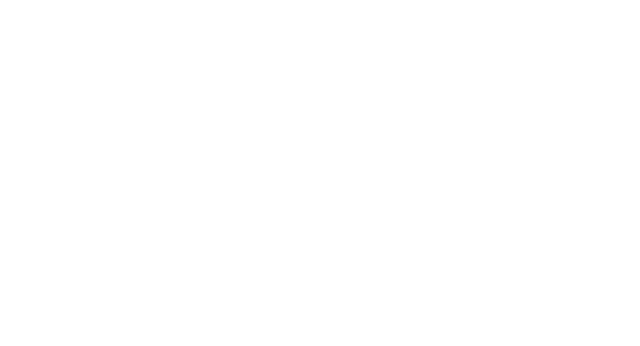
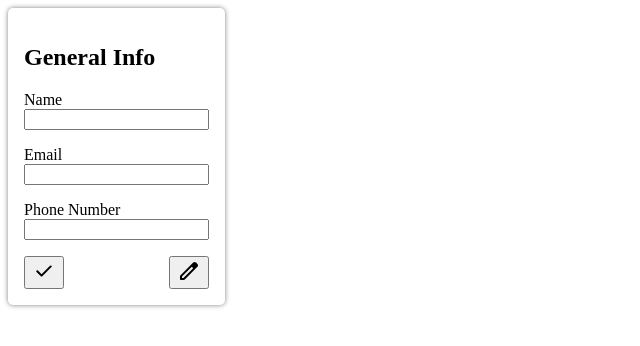
Before and after one commit to BinoManjesh/resume-maker, a React (Vite) app: page / in a window 1280 px wide. Shown: the top 346 px of the page, without its empty margins (0-640 px from the left). Built offline with nearby package versions, Linux system fonts and the light colour scheme.

Commit message:
Add General info form

```diff
--- a/src/App.jsx
+++ b/src/App.jsx
@@ -1,3 +1,4 @@
+import "./styles/app.css";
 import EducationForm from "./components/form/Education.jsx";
 import ExperienceForm from "./components/form/Experience.jsx";
 import GeneralInfoForm from "./components/form/GeneralInfo.jsx";
--- /dev/null
+++ b/src/components/form/Form.jsx
@@ -0,0 +1,28 @@
+import "../../styles/form.css";
+import EditIcon from "../../assets/edit-icon.svg";
+import SubmitIcon from "../../assets/submit-icon.svg";
+
+function Form({ heading, children, onSubmit = () => {} }) {
+  return (
+    <form
+      onSubmit={(e) => {
+        onSubmit(e);
+        e.preventDefault();
+        console.log("bruh");
+      }}
+    >
+      <h2>{heading}</h2>
+      {children}
+      <div className="buttons">
+        <button>
+          <img src={SubmitIcon} alt="submit" />
+        </button>
+        <button>
+          <img src={EditIcon} alt="edit" />
+        </button>
+      </div>
+    </form>
+  );
+}
+
+export default Form;
--- a/src/components/form/GeneralInfo.jsx
+++ b/src/components/form/GeneralInfo.jsx
@@ -1,3 +1,25 @@
-function GeneralInfo() {}
+import Form from "./Form";
+import Input from "./Input";
+import { useState } from "react";
+
+function GeneralInfo() {
+  const [name, setName] = useState("");
+  const [email, setEmail] = useState("");
+  const [phoneNumber, setPhoneNumber] = useState("");
+  return (
+    <Form heading="General Info">
+      <ul>
+        <Input name="Name" value={name} setValue={setName} />
+        <Input name="Email" type="email" value={email} setValue={setEmail} />
+        <Input
+          name="Phone Number"
+          type="number"
+          value={phoneNumber}
+          setValue={setPhoneNumber}
+        />
+      </ul>
+    </Form>
+  );
+}
 
 export default GeneralInfo;
--- /dev/null
+++ b/src/components/form/Input.jsx
@@ -0,0 +1,21 @@
+import "../../styles/input.css";
+
+function Input({ name, id = name, type = "text", value, setValue }) {
+  return (
+    <>
+      <li className="input-field">
+        <label htmlFor={id}>{name}</label>
+        <input
+          id={id}
+          value={value}
+          type={type}
+          onChange={(e) => {
+            setValue(e.target.value);
+          }}
+        />
+      </li>
+    </>
+  );
+}
+
+export default Input;
--- /dev/null
+++ b/src/styles/app.css
@@ -0,0 +1,5 @@
+ul {
+  list-style-type: none;
+  padding: 0;
+  margin: 0;
+}
--- /dev/null
+++ b/src/styles/form.css
@@ -0,0 +1,18 @@
+form {
+  display: inline-block;
+  padding: 16px;
+  border-radius: 5px;
+  box-shadow: 0px 0px 5px gray;
+}
+
+form > div.buttons {
+  display: flex;
+  justify-content: space-between;
+  padding-top: 16px;
+}
+
+form > ul {
+  display: flex;
+  flex-direction: column;
+  gap: 16px;
+}
--- /dev/null
+++ b/src/styles/input.css
@@ -0,0 +1,4 @@
+li.input-field {
+  display: flex;
+  flex-direction: column;
+}
```
Also changed, not shown: src/assets/edit-icon.svg (added), src/assets/submit-icon.svg (added).
